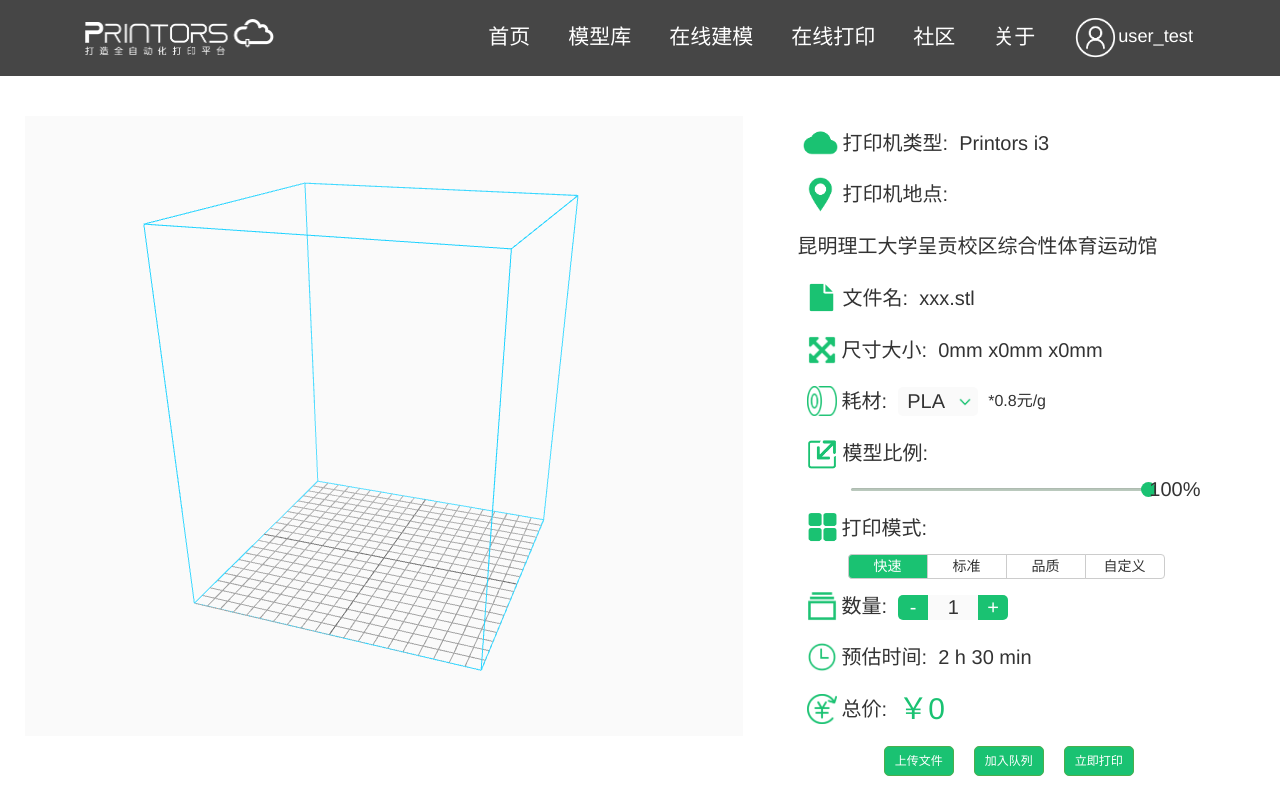
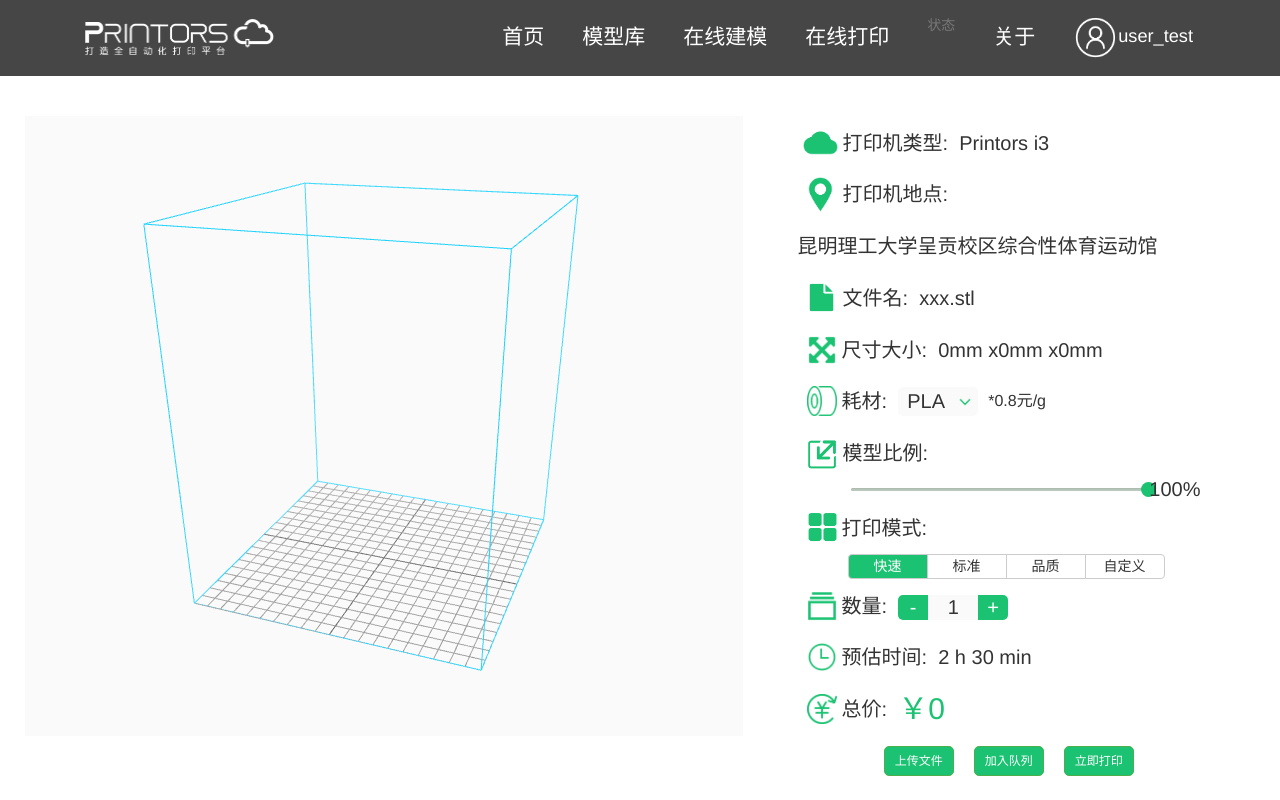
Before and after one commit to bighuskie/3DPrinter, a Vue app: page / in a window 1280 px wide. Shown: the top 800 px of the page. Built offline with nearby package versions, Linux system fonts and the light colour scheme; no server answers.

Commit message:
浩瀚和海柳的首次协作

```diff
--- a/src/components/nav/nav.vue
+++ b/src/components/nav/nav.vue
@@ -39,7 +39,8 @@
               <a href="http://120.79.148.35:3010/printing" class="nav_menu_font">在线打印</a>
             </li>
             <li class="cative nav_menu_li">
-              <a href="http://120.79.148.35:3010/shequ" class="nav_menu_font">社区</a>
+              <!-- <a href="http://120.79.148.35:3010/shequ" class="nav_menu_font">社区</a> -->
+              <router-link to="/status">状态</router-link>
             </li>
             <li class="cative nav_menu_li">
               <a href="http://120.79.148.35:3010/about" class="nav_menu_font">关于</a>
```
